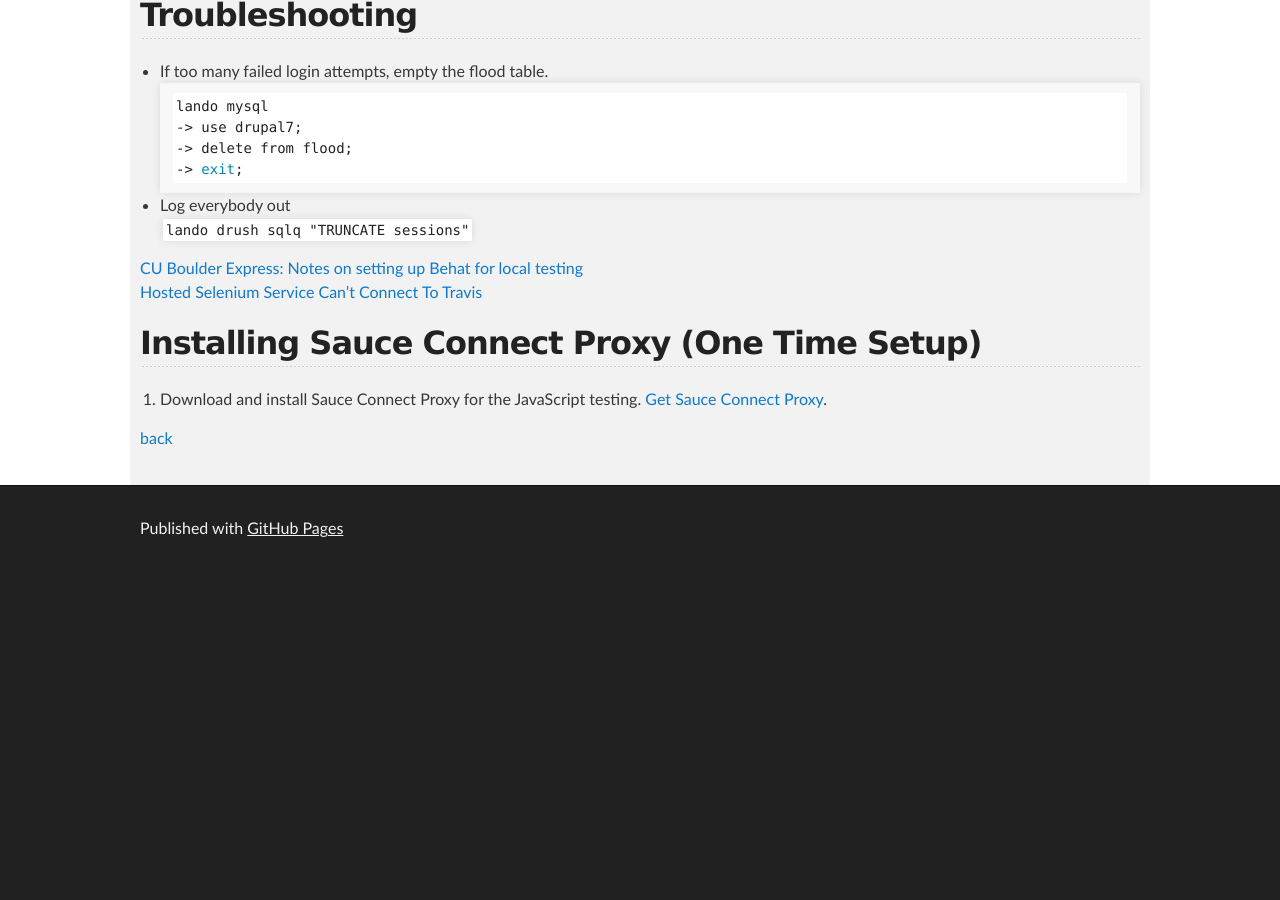
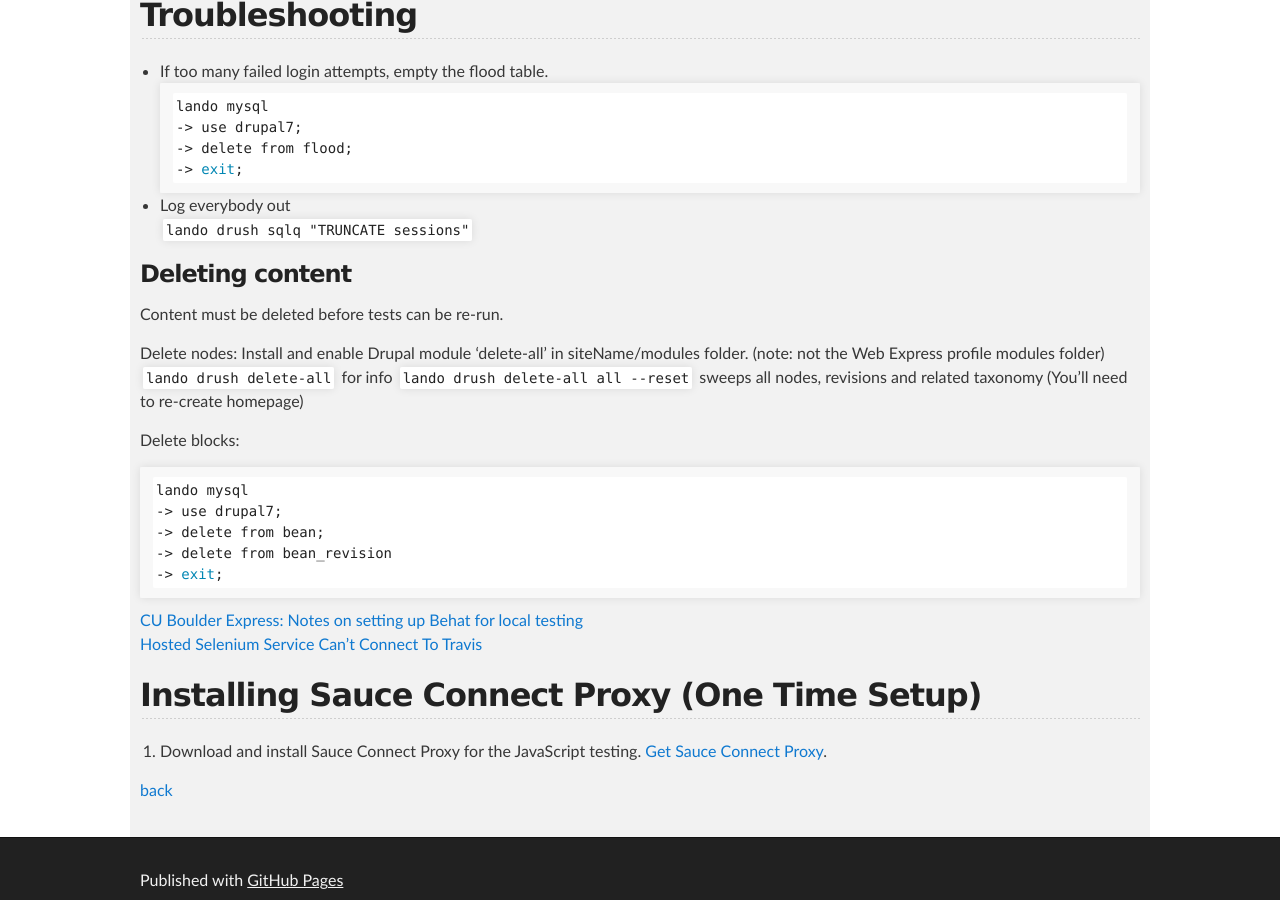
Before and after one commit to cathysnider/cathysnider.github.io, a Jekyll site: the page built from behat.md, in a window 1280 px wide and 900 px high, scrolled down 2351 px. Built offline with Jekyll 4.4.1, drawn with Linux system fonts in a browser that asks for light colours; before the commit the page ends 2926 px from its top, so only the background shows below that.

Commit message:
info on deleting content

````diff
--- a/behat.md
+++ b/behat.md
@@ -109,6 +109,27 @@ lando mysql
 * Log everybody out <br />
 `lando drush sqlq "TRUNCATE sessions"`
 
+### Deleting content
+
+Content must be deleted before tests can be re-run.
+
+Delete nodes:
+Install and enable Drupal module 'delete-all' in siteName/modules folder. (note: not the Web Express profile modules folder)
+`lando drush delete-all` for info
+`lando drush delete-all all --reset` sweeps all nodes, revisions and related taxonomy (You'll need to re-create homepage)
+
+Delete blocks:
+```sh
+lando mysql
+-> use drupal7;
+-> delete from bean;
+-> delete from bean_revision
+-> exit;
+```
+
+
+
+
 [CU Boulder Express: Notes on setting up Behat for local testing](https://github.com/CuBoulder/express/tree/dev/tests/behat) <br />
 [Hosted Selenium Service Can't Connect To Travis](https://github.com/CuBoulder/express/issues/3035)
 
````
Also changed, not shown: lando.md (+7 -5 lines).
